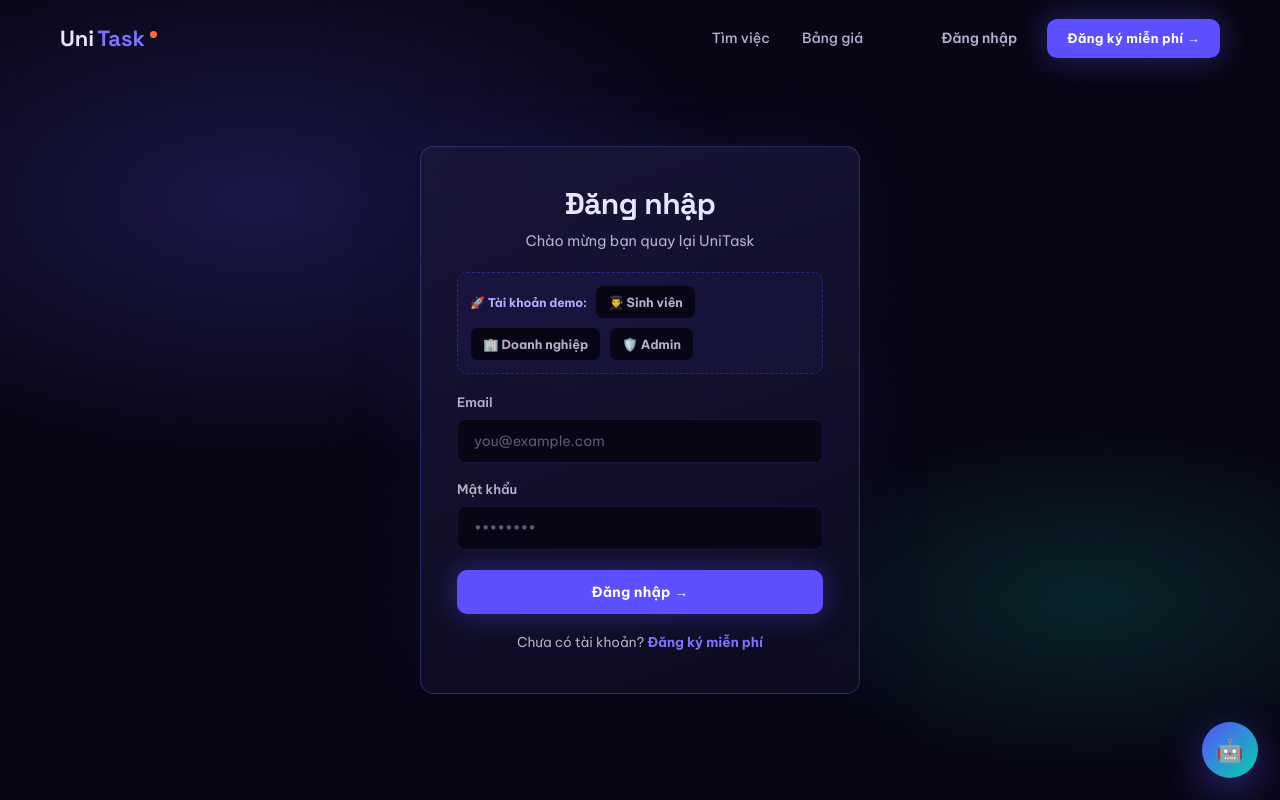
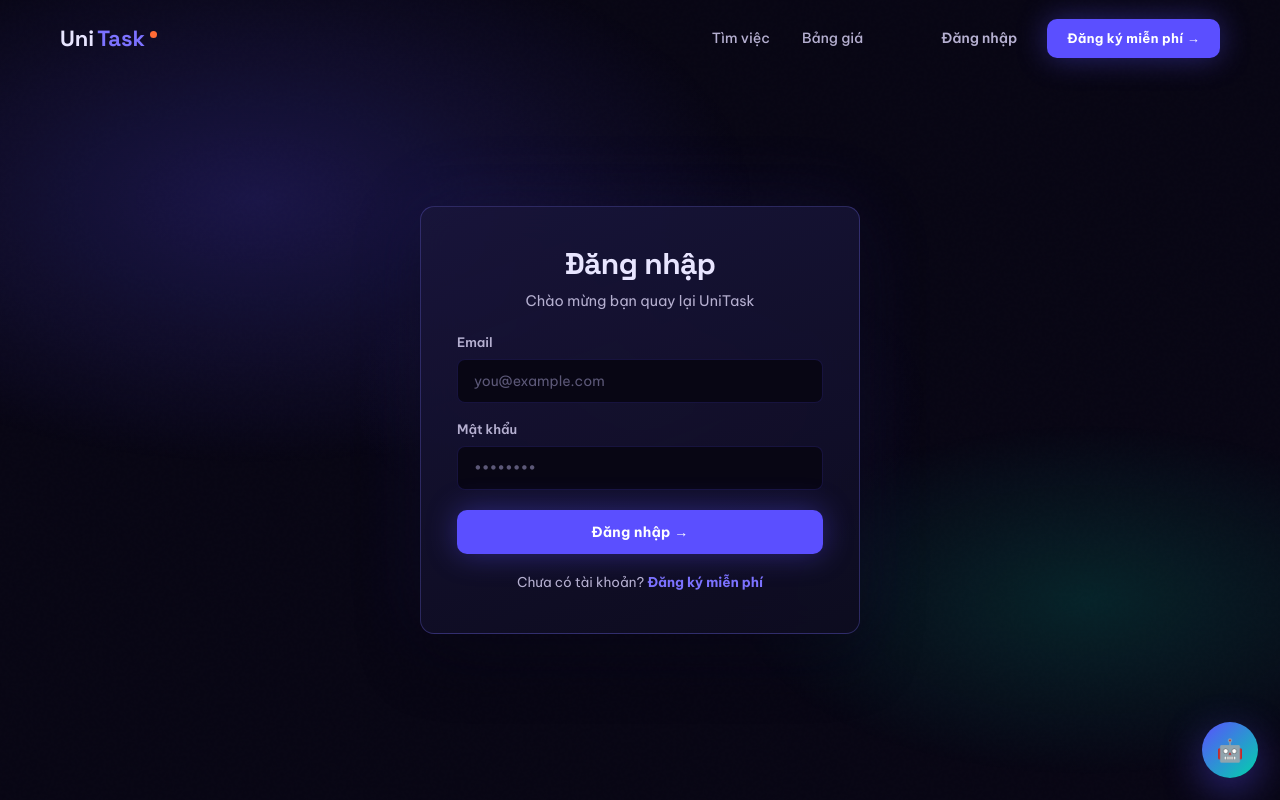
Before and after one commit to gwould/unitask, a React (Vite) app: page /login in a window 1280 px wide. Shown: the top 800 px of the page. Built offline with nearby package versions, Linux system fonts and the light colour scheme.

Commit message:
Remove demo account section from login page
- Remove fillDemo function and demo account quick-fill buttons
- Add TEST_ACCOUNTS.md to .gitignore for local-only test credentials

Co-Authored-By: Claude Opus 4.6 <noreply@anthropic.com>

```diff
--- a/src/pages/LoginPage.tsx
+++ b/src/pages/LoginPage.tsx
@@ -1,6 +1,6 @@
 import { useState } from 'react';
 import { Link, useNavigate } from 'react-router-dom';
-import { useAuth, type UserRole } from '../contexts/AuthContext';
+import { useAuth } from '../contexts/AuthContext';
 
 export default function LoginPage() {
   const { login } = useAuth();
@@ -27,20 +27,6 @@ export default function LoginPage() {
     }
   };
 
-  const fillDemo = (role: UserRole) => {
-    if (role === 'student') {
-      setEmail('student@demo.com');
-      setPassword('demo123');
-    } else if (role === 'business') {
-      setEmail('business@demo.com');
-      setPassword('demo123');
-    } else {
-      setEmail('admin@demo.com');
-      setPassword('demo123');
-    }
-    setError('');
-  };
-
   return (
     <section className="auth-page">
       <div className="auth-bg-gradient" aria-hidden />
@@ -49,20 +35,6 @@ export default function LoginPage() {
           <div className="auth-header">
             <h1>Đăng nhập</h1>
             <p>Chào mừng bạn quay lại UniTask</p>
-          </div>
-
-          {/* Demo quick-fill */}
-          <div className="demo-accounts">
-            <span className="demo-label">🚀 Tài khoản demo:</span>
-            <button type="button" className="demo-btn" onClick={() => fillDemo('student')}>
-              👨‍🎓 Sinh viên
-            </button>
-            <button type="button" className="demo-btn" onClick={() => fillDemo('business')}>
-              🏢 Doanh nghiệp
-            </button>
-            <button type="button" className="demo-btn" onClick={() => fillDemo('admin')}>
-              🛡️ Admin
-            </button>
           </div>
 
           <form onSubmit={handleSubmit} className="auth-form">
```
Also changed, not shown: 1 other file (tests, documents, lock files or other folders).
